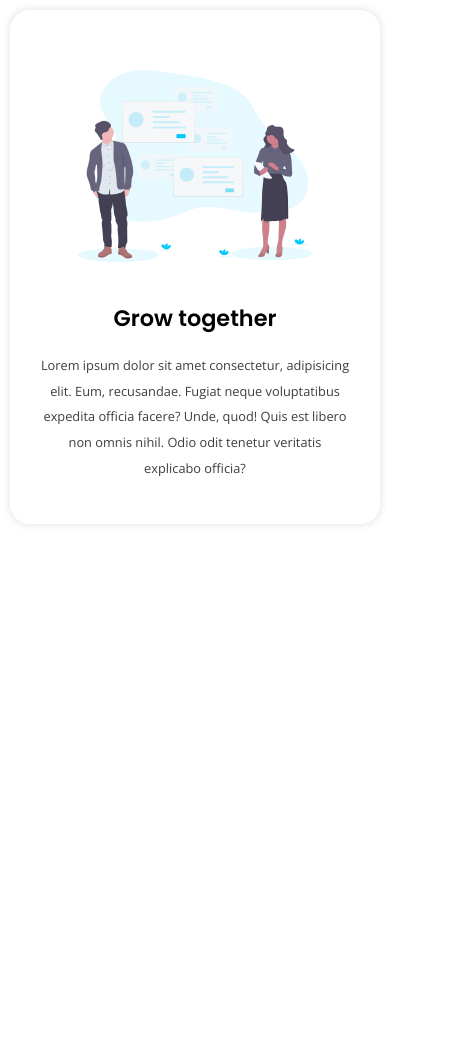
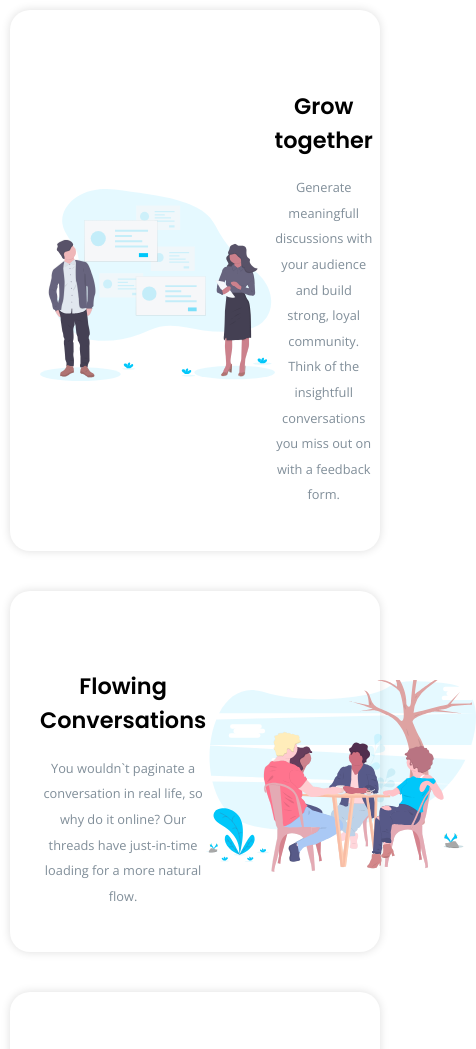
Before and after one commit to fabian-hanso/design-exercise, a website built with Vite: page index.html in a window 390 px wide. Shown: the top 1049 px of the page, 476 px wide, since content can reach past the window. Before the commit the page ends 844 px from the top, so only its background shows below. Built offline with nearby package versions, Linux system fonts and the light colour scheme.

Commit message:
add media Querries

```diff
--- a/css/components/cards.css
+++ b/css/components/cards.css
@@ -22,7 +22,7 @@
 }
 
 .cards__text-color {
-    color: #3d3d3d;
+    color: hsl(206, 11%, 55%);
 }
 
 .cards__second {
@@ -36,16 +36,18 @@
 }
 
 
-/* @media screen (min-width: 375px) {
-    .cards__first {
+
+
+@media only screen and (min-width: 375px) {
+        .cards {
         grid-template-columns: 1fr 1fr;
         grid-template-areas:
-        'picture text'
+        'picture text';
     }
-    .cards__second {
+
+    .cards__change {
         grid-template-columns: 1fr 1fr;
         grid-template-areas:
-        'text picture'
-    }
+        'text picture';
 }
-*/
+}
--- a/css/components/main.css
+++ b/css/components/main.css
@@ -2,4 +2,9 @@
 
 main {
     padding: 10px;
+    padding-bottom: 20px;
 }
+
+section {
+    margin-bottom: 40px;
+}
--- a/index.html
+++ b/index.html
@@ -21,9 +21,27 @@
             </div>
             <div class="cards__second">
                 <h2>Grow together</h2>
-                <p class="cards__text-color">Lorem ipsum dolor sit amet consectetur, adipisicing elit. Eum, recusandae. Fugiat neque
-                voluptatibus expedita officia facere? Unde, quod! Quis est libero non omnis nihil. Odio odit tenetur veritatis
-                explicabo officia?</p>
+                <p class="cards__text-color">Generate meaningfull discussions with your audience and build strong, loyal community. Think of the insightfull conversations you miss out on with a feedback form.</p>
+            </div>
+        </section>
+
+        <section class="cards cards__change">
+            <div class="cards__first">
+                <img class="cards__picture" src="./design/images/illustration-flowing-conversation.svg" alt="grow-together picture">
+            </div>
+            <div class="cards__second">
+                <h2>Flowing Conversations</h2>
+                <p class="cards__text-color">You wouldn`t paginate a conversation in real life, so why do it online? Our threads have just-in-time loading for a more natural flow.</p>
+            </div>
+        </section>
+
+        <section class="cards">
+            <div class="cards__first">
+                <img class="cards__picture" src="./design/images/illustration-your-users.svg" alt="grow-together picture">
+            </div>
+            <div class="cards__second">
+                <h2>Your User</h2>
+                <p class="cards__text-color">It takes no time at all to integrate Huddle with your app`s authentication solution. This means, once signed in to yout app, your users can start chatting immediatly.</p>
             </div>
         </section>
 
```
